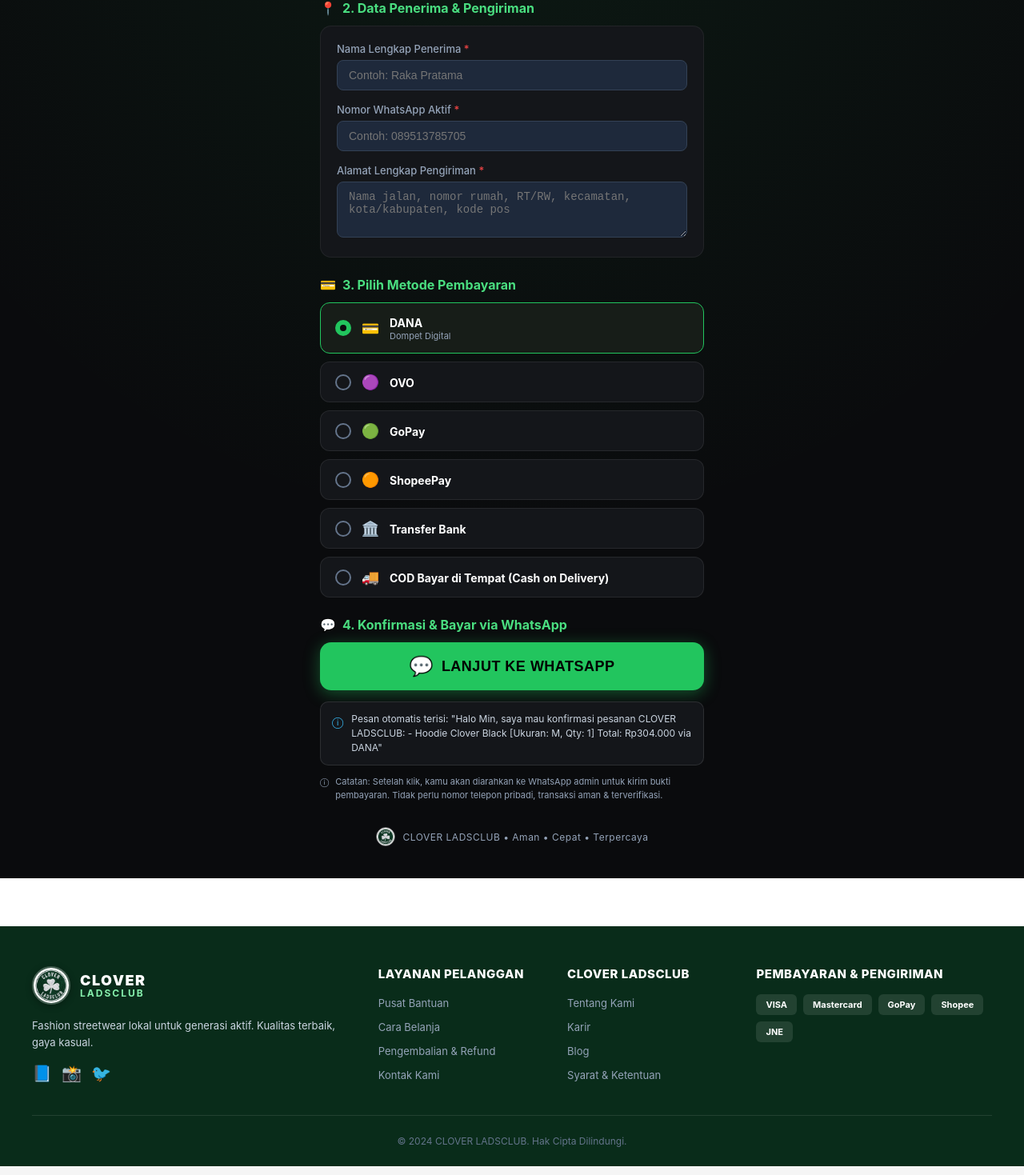
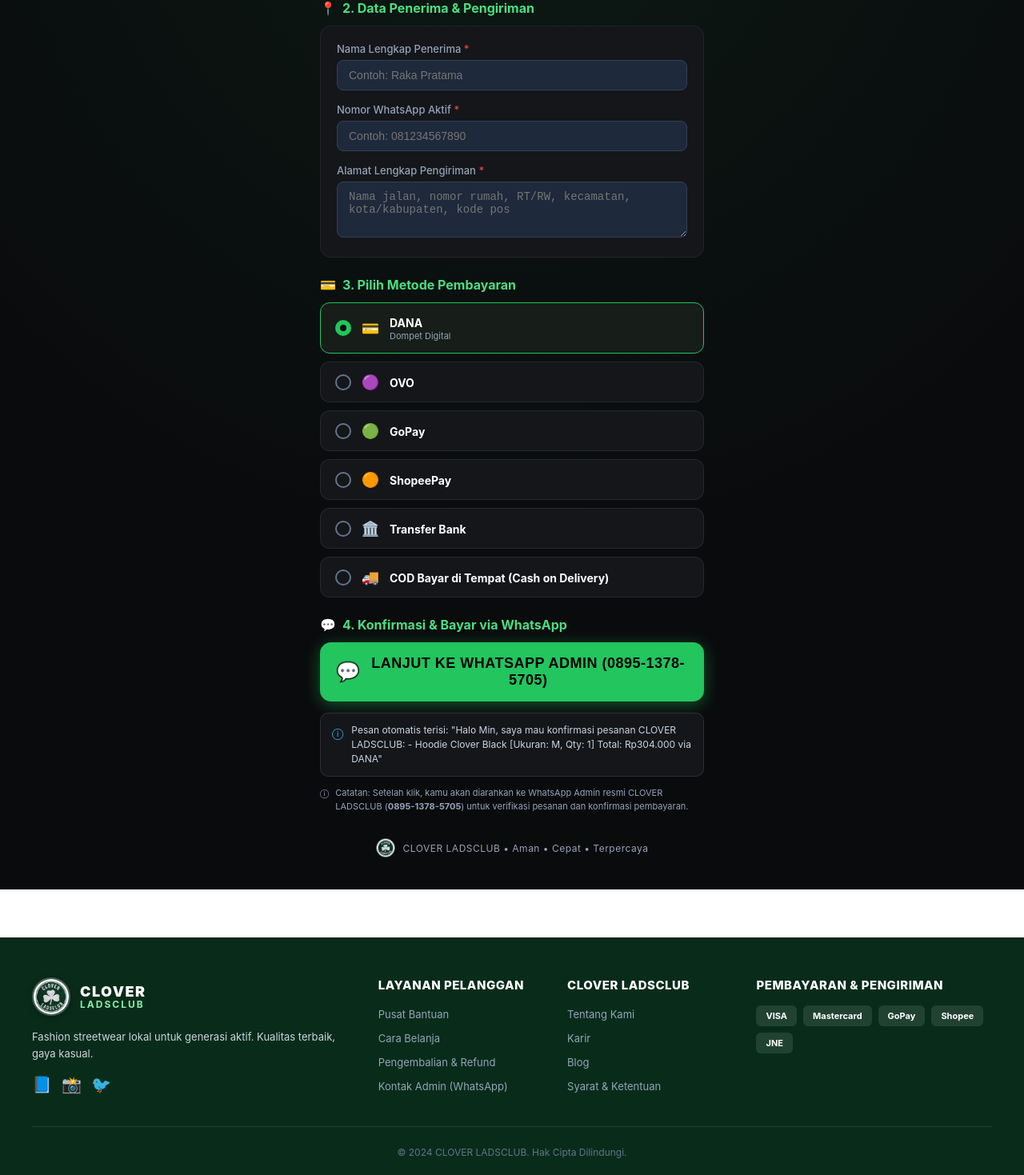
Before and after one commit to rakaiyan225-bit/toko-raka, a React (Create React App) app in the folder frontend/: page /checkout in a window 1280 px wide. Shown: the part 409-1878 px from the top of the page at 80% size. Built offline with nearby package versions, Linux system fonts and the light colour scheme; no server answers.

Commit message:
feat: set admin whatsapp number to 089513785705 across checkout and footer

```diff
--- a/frontend/src/components/user/Checkout.jsx
+++ b/frontend/src/components/user/Checkout.jsx
@@ -282,7 +282,7 @@ const Checkout = () => {
               <input
                 type="tel"
                 required
-                placeholder="Contoh: 089513785705"
+                placeholder="Contoh: 081234567890"
                 value={customerPhone}
                 onChange={(e) => setCustomerPhone(e.target.value)}
                 style={{
@@ -361,7 +361,7 @@ const Checkout = () => {
           </h3>
 
           <button className="btn-whatsapp-giant" onClick={handleWhatsAppClick}>
-            <span style={{ fontSize: '24px' }}>💬</span> LANJUT KE WHATSAPP
+            <span style={{ fontSize: '24px' }}>💬</span> LANJUT KE WHATSAPP ADMIN (0895-1378-5705)
           </button>
 
           <div className="wa-bubble-preview-box">
@@ -374,7 +374,7 @@ const Checkout = () => {
           <div className="checkout-note-footer">
             <span className="info-symbol">ⓘ</span>
             <div>
-              Catatan: Setelah klik, kamu akan diarahkan ke WhatsApp admin untuk kirim bukti pembayaran. Tidak perlu nomor telepon pribadi, transaksi aman &amp; terverifikasi.
+              Catatan: Setelah klik, kamu akan diarahkan ke WhatsApp Admin resmi CLOVER LADSCLUB (<strong>0895-1378-5705</strong>) untuk verifikasi pesanan dan konfirmasi pembayaran.
             </div>
           </div>
         </section>
--- a/frontend/src/components/user/Footer.jsx
+++ b/frontend/src/components/user/Footer.jsx
@@ -32,7 +32,7 @@ const Footer = () => {
             <li><a href="#!">Pusat Bantuan</a></li>
             <li><a href="#!">Cara Belanja</a></li>
             <li><a href="#!">Pengembalian &amp; Refund</a></li>
-            <li><a href="#!">Kontak Kami</a></li>
+            <li><a href="https://wa.me/6289513785705?text=Halo%20Admin%20CLOVER%20LADSCLUB%2C%20saya%20ingin%20bertanya" target="_blank" rel="noopener noreferrer">Kontak Admin (WhatsApp)</a></li>
           </ul>
         </div>
 
```
